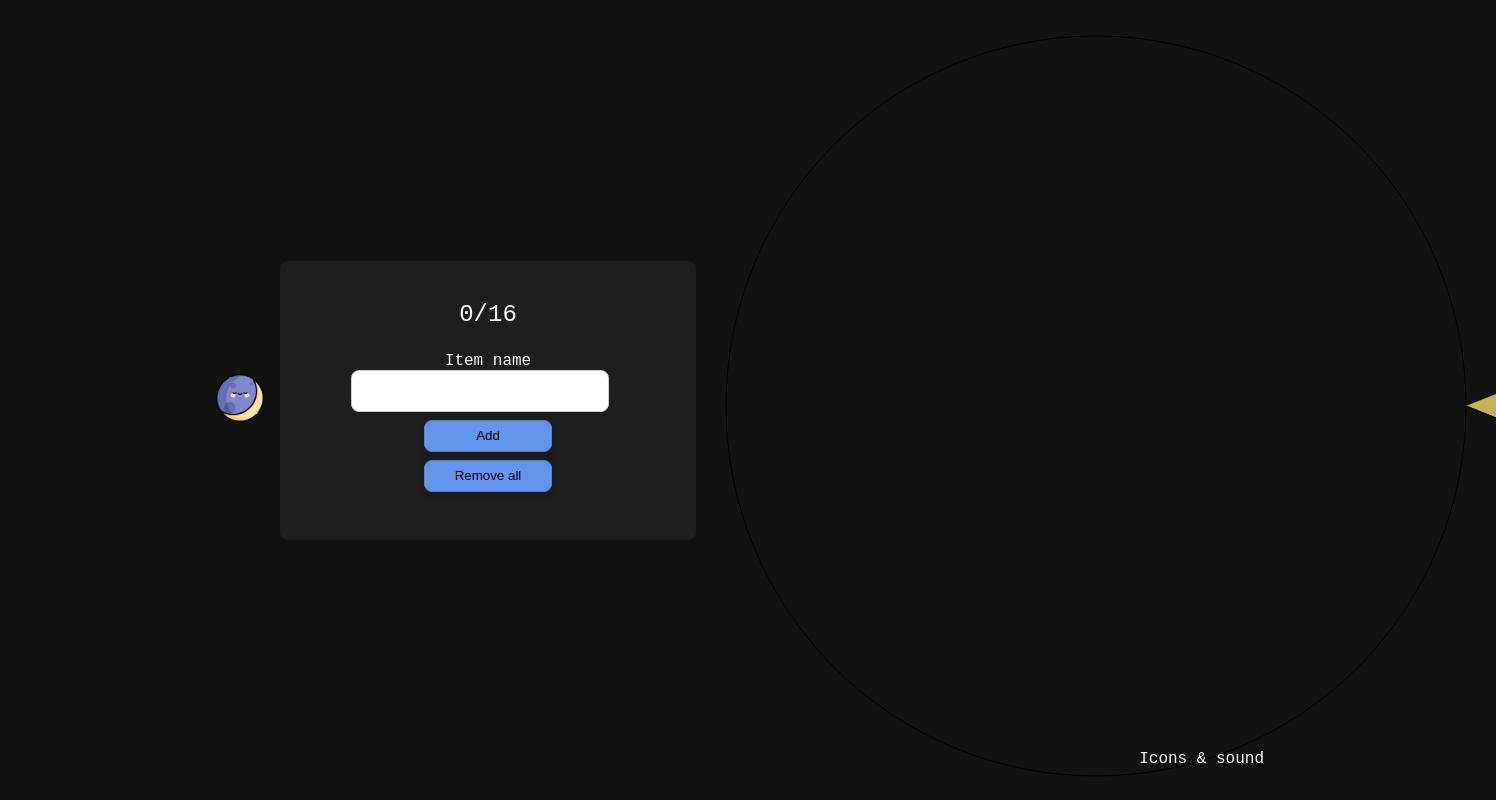
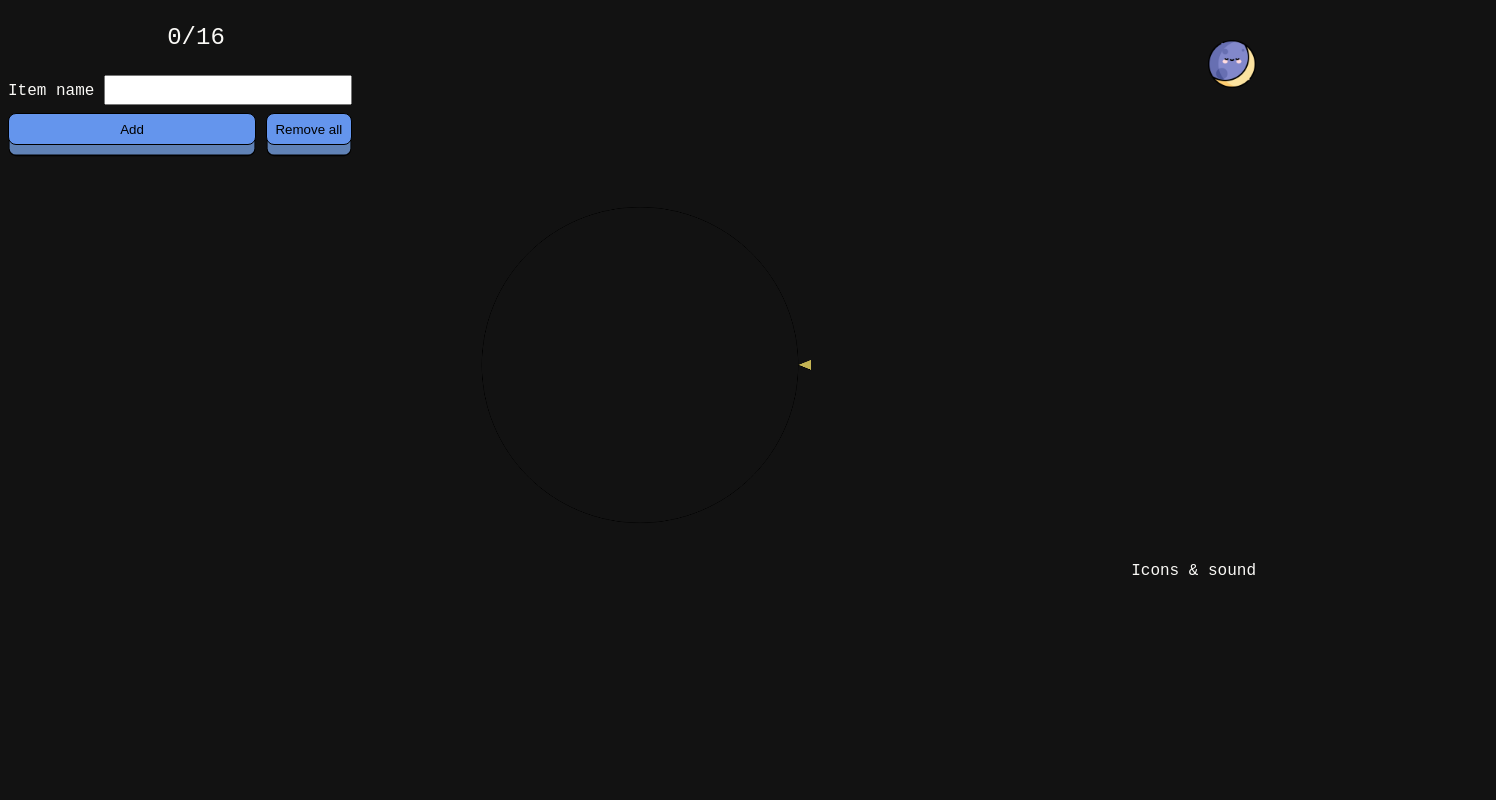
Before and after one commit to atiwary17/TimeTraveler-Tales, a website built with webpack: page index.html in a window 1280 px wide. Shown: the whole page, 1496 px wide, since content can reach past the window. Built offline with nearby package versions, Linux system fonts and the light colour scheme.

Commit message:
Update app.css

```diff
--- a/app.css
+++ b/app.css
@@ -1,17 +1,14 @@
 body {
   background-color: #121212;
   color: #faf9f6;
-  font-family: "Courier New", Courier, monospace;
-  transition-duration: 0.3s;
-  margin: 0;
-  padding: 0;
-  display: flex;
-  justify-content: center;
-  align-items: center;
-  height: 100vh;
+  transition-duration: 3s;
 }
 
-button, canvas {
+button {
+  cursor: pointer;
+}
+
+canvas {
   cursor: pointer;
 }
 
@@ -20,53 +17,51 @@ footer {
   padding: 1rem;
   bottom: 0;
   right: 0;
-  text-align: right;
 }
 
 footer p {
+  text-align: right;
   cursor: pointer;
+}
+
+html {
+  font-family: "Courier New", Courier, monospace;
 }
 
 input {
   height: 1.5rem;
   width: 15rem;
-  border: 1px solid #ccc;
-  padding: 0.5rem;
-  border-radius: 0.5rem;
-  margin-right: 1rem;
 }
 
 li {
   padding: 0.75rem;
   cursor: pointer;
-  list-style-type: none;
 }
 
 ul {
   padding: 0;
+  list-style-type: none;
   text-align: center;
 }
 
-.add-item-button, .remove-all-items-button {
+.add-item-button {
   height: 2rem;
-  width: 8rem;
+  width: 15.5rem;
+  margin-top: 0.5rem;
   background-color: #6495ed;
-  border: 1px solid #6082b6;
-  box-shadow: 0 0.2rem 0.5rem rgba(0, 0, 0, 0.2);
+  border: 0.05rem solid black;
+  box-shadow: 0 0.7rem 0 -0.1rem #6082b6, 0 0.75rem 0 -0.05rem black;
   border-radius: 0.5rem;
-  margin-top: 0.5rem;
-  cursor: pointer;
-  transition: transform 0.2s, box-shadow 0.2s;
 }
 
-.add-item-button:hover, .remove-all-items-button:hover {
-  transform: translateY(0.2rem);
-  box-shadow: 0 0.1rem 0.3rem rgba(0, 0, 0, 0.4);
+.add-item-button:hover {
+  transform: translate(0, 0.25rem);
+  box-shadow: 0 0.5rem 0 -0.1rem #6082b6, 0 0.55rem 0 -0.05rem black;
 }
 
-.add-item-button:active, .remove-all-items-button:active {
-  transform: translateY(0.4rem);
-  box-shadow: none;
+.add-item-button:active {
+  transform: translate(0, 0.5rem);
+  box-shadow: 0 0.1rem 0 -0.1rem #6082b6, 0 0.15rem 0 -0.05rem black;
 }
 
 .counter {
@@ -78,7 +73,6 @@ ul {
   width: 1rem;
   height: 1rem;
   float: right;
-  cursor: pointer;
 }
 
 .light-dark-mode {
@@ -88,94 +82,77 @@ ul {
 
 .menu {
   width: 24rem;
-  display: flex;
-  flex-direction: column;
-  align-items: center;
 }
 
 .menu-item-list {
   text-align: center;
-  padding: 0;
 }
 
 .moon-sun {
   width: 3rem;
   height: 3rem;
-  cursor: pointer;
 }
 
-.roulette-container {
-  position: relative;
-  flex: 1;
-  display: flex;
-  justify-content: center;
-  align-items: center;
+.remove-all-items-button {
+  width: 5.4rem;
+  height: 2rem;
+  background-color: #6495ed;
+  border: 0.05rem solid black;
+  box-shadow: 0 0.7rem 0 -0.1rem #6082b6, 0 0.75rem 0 -0.05rem black;
+  border-radius: 0.5rem;
+}
+
+.remove-all-items-button:hover {
+  transform: translate(0, 0.25rem);
+  box-shadow: 0 0.5rem 0 -0.1rem #6082b6, 0 0.55rem 0 -0.05rem black;
+}
+
+.remove-all-items-button:active {
+  transform: translate(0, 0.5rem);
+  box-shadow: 0 0.1rem 0 -0.1rem #6082b6, 0 0.15rem 0 -0.05rem black;
 }
 
 .roulette-wheel {
-  width: 30%;
-  max-width: 30rem;
+  position: absolute;
+  top: 50%;
+  left: 50%;
+  transform: translate(-50%, -50%);
+  width: 60rem;
   text-align: center;
+}
+
+.open-close-menu {
+  display: flex;
+  justify-content: right;
 }
 
 .winner {
   font-size: 32px;
   margin-bottom: 1rem;
-}
-/* Add these styles at the end of your existing CSS */
-
-.moon-sun-container {
-  position: fixed;
-  top: 0;
-  right: 0;
-  padding: 1rem;
-  z-index: 2;
+  height: 28px;
 }
 
-.menu-container {
-  position: fixed;
-  top: 0;
-  left: 0;
-  padding: 1rem;
-  z-index: 2;
-}
+@media screen and (max-width: 1580px) {
+  canvas {
+    margin-top: 5rem;
+    height: 20rem;
+    margin: auto;
+  }
 
-.menu {
-  width: 24rem;
-  background-color: #1e1e1e;
-  border-radius: 0.5rem;
-  padding: 1rem;
-}
-
-.input-box {
-  margin-bottom: 1rem;
-}
-
-.button-box {
-  display: flex;
-  justify-content: space-between;
-  align-items: center;
-  margin-bottom: 1rem;
-}
-
-.roulette-container {
-  position: fixed;
-  top: 50%;
-  right: 0;
-  transform: translate(0, -50%);
-  width: 50%; /* Adjust as needed */
-  text-align: center;
-  z-index: 1;
-}
-
-/* ... Your existing CSS styles ... */
-
-@media screen and (max-width: 768px) {
-  .roulette-container {
-    flex-direction: column-reverse;
+  .menu {
+    width: 23.5rem;
   }
 
   .roulette-wheel {
+    position: relative;
+    top: 0;
+    left: 0;
     width: 100%;
+    transform: translate(0, 0);
+    margin: 0;
+  }
+
+  footer {
+    position: relative;
   }
 }
```
